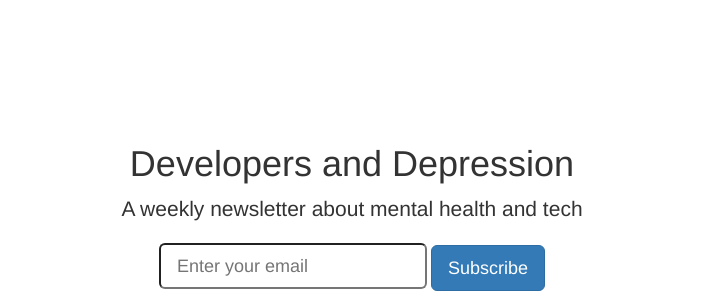
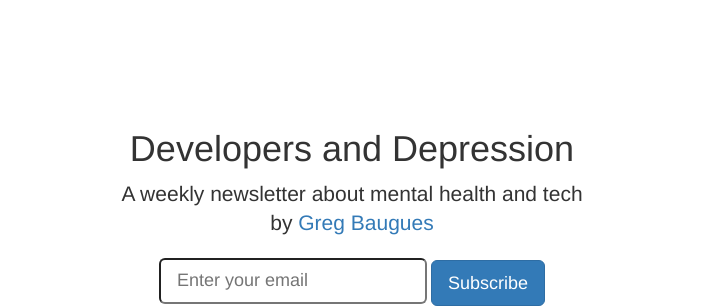
Before and after one commit to GregBaugues/devsanddepression.com, a plain HTML site: page index.html in a window 1280 px wide. Shown: the top 308 px of the page, without its empty margins (288-991 px from the left). Drawn offline with nearby package versions, Linux system fonts and the light colour scheme; grey boxes are pictures that could not be loaded.

Commit message:
Add byline

```diff
--- a/index.html
+++ b/index.html
@@ -48,7 +48,10 @@
 
           <div class="inner cover">
             <h1 class="cover-heading">Developers and Depression</h1>
-            <p class="lead">A weekly newsletter about mental health and tech<br/>
+            <p class="lead">
+              A weekly newsletter about mental health and tech<br/>
+              by <a href="http://baugues.com">Greg Baugues</a>
+            </p>
 
             <form class="form-inline" action="https://tinyletter.com/devsanddepression" method="post" target="popupwindow" onsubmit="window.open('https://tinyletter.com/devsanddepression', 'popupwindow', 'scrollbars=yes,width=800,height=600');return true">
 
```
